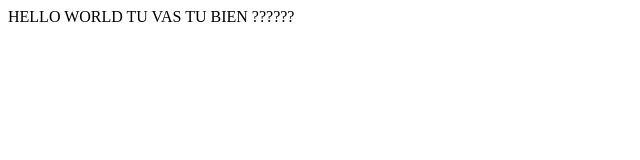
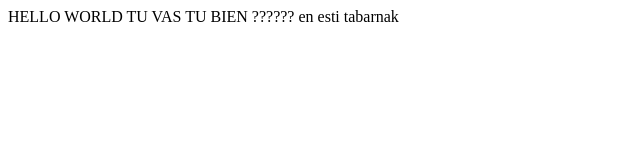
Before and after one commit to eracom/test-swagg, a plain HTML site: page index.html in a window 1280 px wide. Shown: the whole page, without its empty margins (0-640 px from the left). Drawn offline with Linux system fonts and the light colour scheme.

Commit message:
A la ien

```diff
--- a/index.html
+++ b/index.html
@@ -7,6 +7,6 @@
     <title>Document</title>
 </head>
 <body>
-    HELLO WORLD TU VAS TU BIEN ??????
+    HELLO WORLD TU VAS TU BIEN ?????? en esti tabarnak
 </body>
 </html>
```
